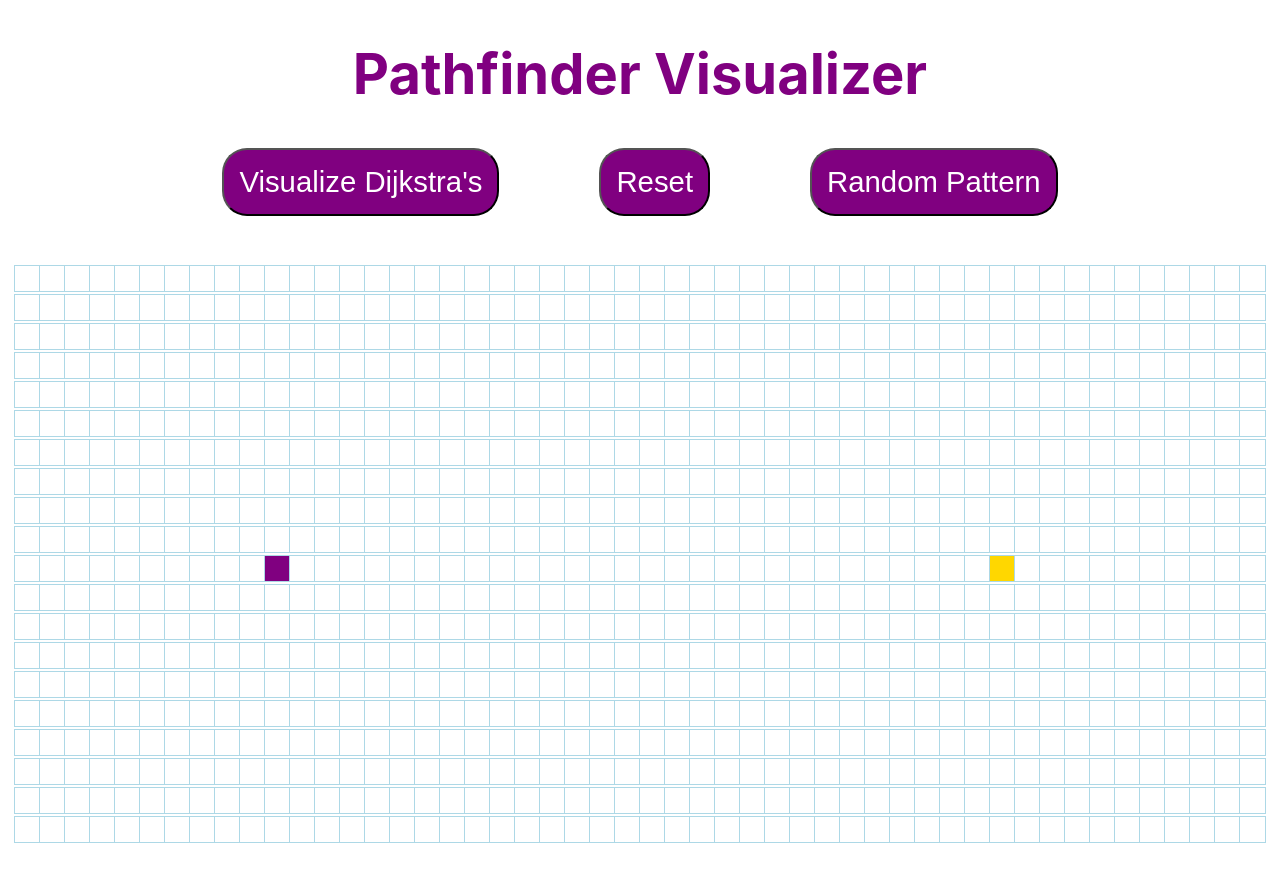
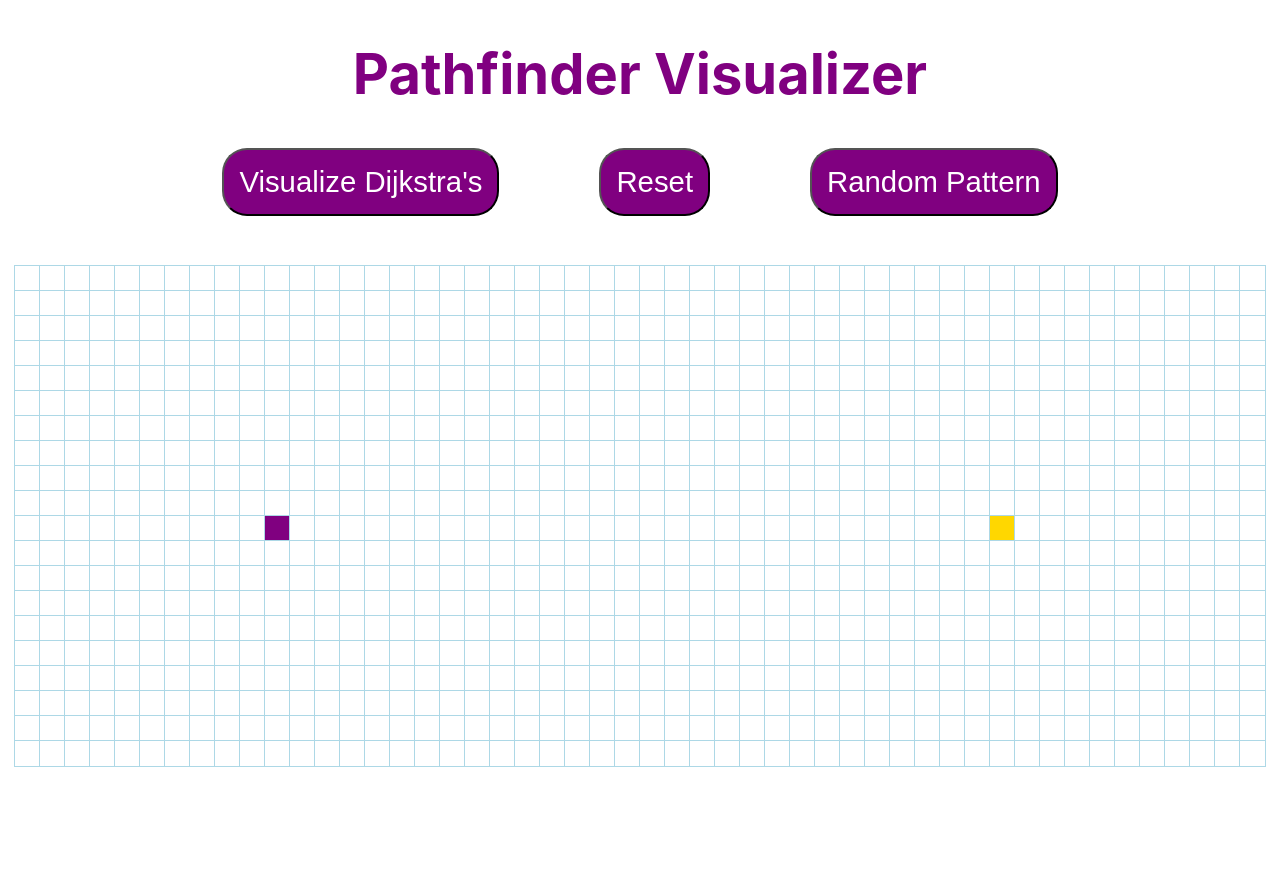
Before and after one commit to AthleticCasual/Pathfinder, a React (Create React App) app: page / in a window 1280 px wide. Shown: the top 882 px of the page. After the commit the page ends 846 px from the top, so only its background shows below. Built offline with nearby package versions, Linux system fonts and the light colour scheme.

Commit message:
removed space between rows and changed animation colors

```diff
--- a/src/Pathfinder/Node/Node.css
+++ b/src/Pathfinder/Node/Node.css
@@ -6,6 +6,7 @@
   display: inline-block;
   margin: 0px;
   padding: 0px;
+  border: 0px;
 }
 
 .node-wall {
@@ -56,17 +57,17 @@
   }
 
   50% {
-    background-color: purple;
+    background-color: gold;
   }
 
   75% {
     transform: scale(1.2);
-    background-color: gold;
+    background-color: purple;
   }
 
   100% {
     transform: scale(1);
-    background-color: lightcoral;
+    background-color: cyan;
   }
 }
 
--- a/src/Pathfinder/Pathfinder.css
+++ b/src/Pathfinder/Pathfinder.css
@@ -32,3 +32,10 @@ p {
 .grid {
   margin-bottom: 80px;
 }
+
+.row {
+  margin: 0px;
+  border: 0px;
+  padding: 0px;
+  font-size: 0;
+}
--- a/src/Pathfinder/Pathfinder.jsx
+++ b/src/Pathfinder/Pathfinder.jsx
@@ -111,7 +111,6 @@ export default class Pathfinder extends Component {
 
   mouseDown(row, col) {
     this.setState({ mousePressed: true });
-    console.log("MOUSE IS DEFINITELY DOWN");
     let newGrid = this.state.grid;
     let node = newGrid[row][col];
     if (!node.isStart && !node.isEnd) {
@@ -124,10 +123,9 @@ export default class Pathfinder extends Component {
 
   mouseEnter(row, col) {
     if (this.state.mousePressed) {
-      console.log("MOUSE STILL BE PRESSED");
       let newGrid = this.state.grid;
       let node = newGrid[row][col];
-      if (this.state.mousePressed && !node.isStart && !node.isEnd) {
+      if (!node.isStart && !node.isEnd) {
         node.isWall = true;
         let gridNode = document.getElementById(row + "," + col);
         gridNode.classList.add("node-wall");
@@ -138,10 +136,10 @@ export default class Pathfinder extends Component {
 
   mouseUp() {
     this.setState({ mousePressed: false });
-    console.log("MOUSE IS DEFINITELY UP NOW");
   }
 
   randomPattern() {
+    this.resetGrid();
     document.getElementById("random-btn").disabled = true;
     let randomGrid = this.state.grid;
     for (let row of randomGrid) {
@@ -191,7 +189,7 @@ export default class Pathfinder extends Component {
         <div id="grid" className="grid">
           {grid.map((row, index) => {
             return (
-              <div key={index}>
+              <div key={index} class="row">
                 {row.map((node, index) => {
                   return (
                     <Node
```
Also changed, not shown: 1 other file (tests, documents, lock files or other folders).
